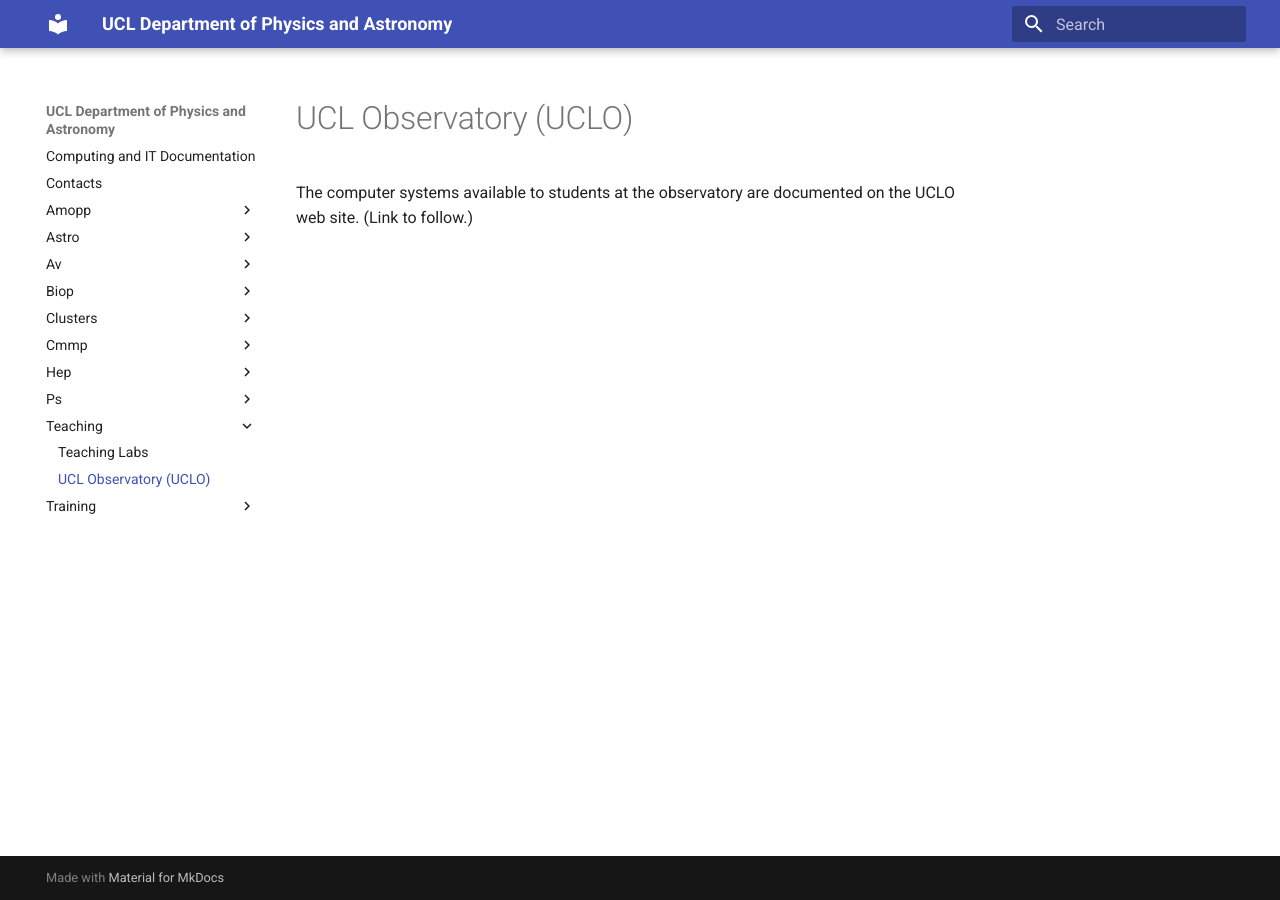
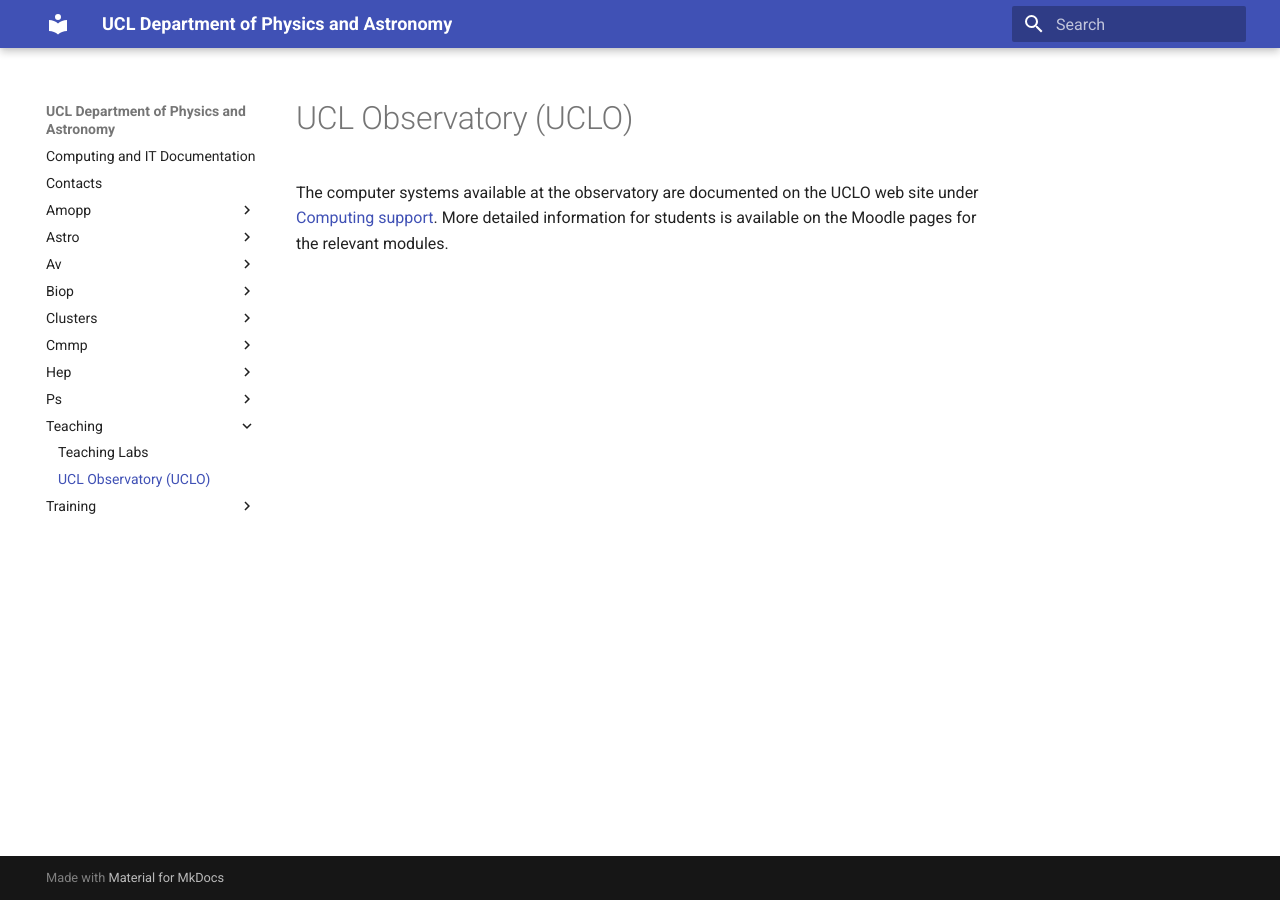
Before and after one commit to UCLPhysAst/uclphysast.github.io, an MkDocs documentation site: the page built from docs/teaching/uclo.md, in a window 1280 px wide. Built offline with MkDocs 1.6.1 and Material for MkDocs 9.7.7, drawn with Linux system fonts in a browser that asks for light colours.

Commit message:
add UCLO link

```diff
--- a/docs/teaching/uclo.md
+++ b/docs/teaching/uclo.md
@@ -1,3 +1,3 @@
 # UCL Observatory (UCLO)
 
-The computer systems available to students at the observatory are documented on the UCLO web site. (Link to follow.)
+The computer systems available at the observatory are documented on the UCLO web site under [Computing support](https://www.ucl.ac.uk/ucl-observatory/resources/computing-support). More detailed information for students is available on the Moodle pages for the relevant modules.
```
